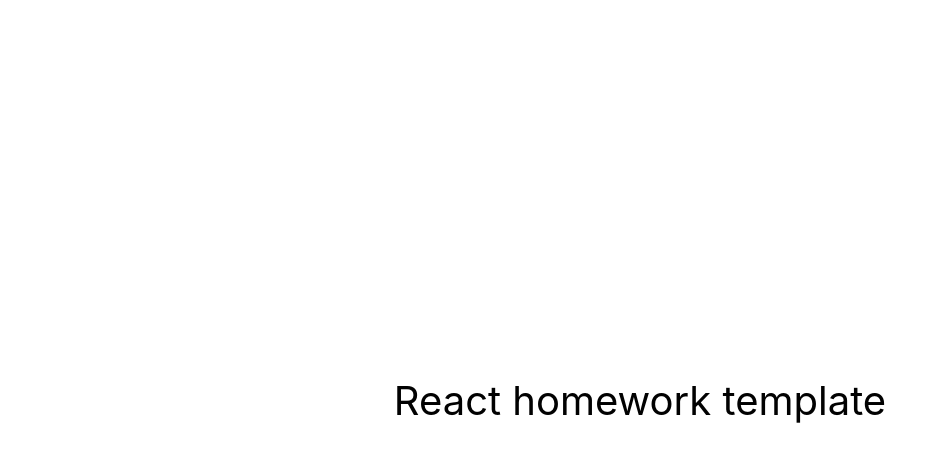
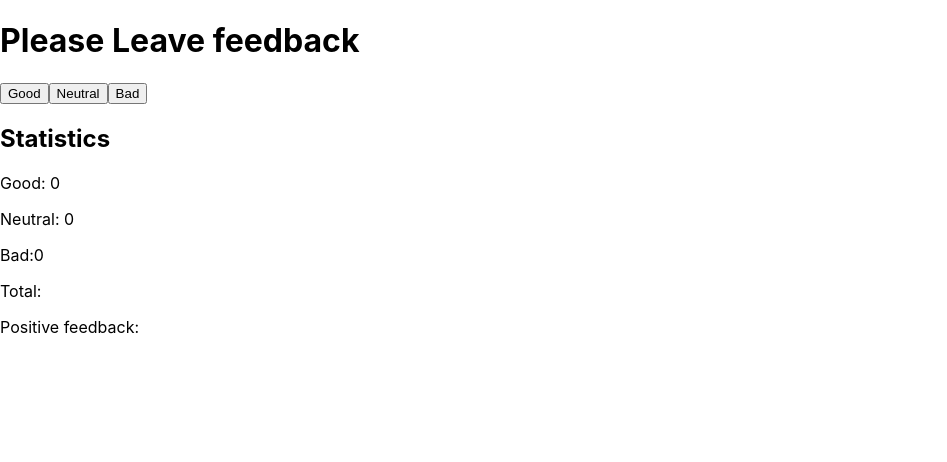
Before and after one commit to Maksym-Ocheretniuk/goit-react-hw-02-feedback, a React (Create React App) app: page / in a window 1280 px wide. Shown: the top 462 px of the page, without its empty margins (0-947 px from the left). Built offline with nearby package versions, Linux system fonts and the light colour scheme.

Commit message:
розмітка + функції на кліки

```diff
--- a/src/components/App.jsx
+++ b/src/components/App.jsx
@@ -1,16 +1,61 @@
-export const App = () => {
-  return (
-    <div
-      style={{
-        height: '100vh',
-        display: 'flex',
-        justifyContent: 'center',
-        alignItems: 'center',
-        fontSize: 40,
-        color: '#010101'
-      }}
-    >
-      React homework template
-    </div>
-  );
-};
+import { Component } from 'react';
+
+export class App extends Component {
+  state = {
+    good: 0,
+    neutral: 0,
+    bad: 0,
+  };
+
+  onBtnGoodClicked = () =>
+    this.setState(prevState => ({
+      good: prevState.good + 1,
+      total: this.good + this.neutral + this.bad,
+    }));
+
+  onBtnNeutralClicked = () =>
+    this.setState(prevState => ({ neutral: prevState.neutral + 1 }));
+
+  onBtnBadClicked = () =>
+    this.setState(prevState => ({ bad: prevState.bad + 1 }));
+
+  render() {
+    const { good, neutral, bad, total } = this.state;
+    return (
+      <div>
+        <h1>Please Leave feedback</h1>
+        <button type="button" onClick={this.onBtnGoodClicked}>
+          Good
+        </button>
+        <button type="button" onClick={this.onBtnNeutralClicked}>
+          Neutral
+        </button>
+        <button type="button" onClick={this.onBtnBadClicked}>
+          Bad
+        </button>
+        <h2>Statistics</h2>
+        <p>Good: {good} </p>
+        <p>Neutral: {neutral} </p>
+        <p>Bad:{bad} </p>
+        <p>Total:{total} </p>
+        <p>Positive feedback: </p>
+      </div>
+    );
+  }
+}
+// export const App = () => {
+//   return (
+//     <div
+//       style={{
+//         height: '100vh',
+//         display: 'flex',
+//         justifyContent: 'center',
+//         alignItems: 'center',
+//         fontSize: 40,
+//         color: '#010101',
+//       }}
+//     >
+//       React homework template
+//     </div>
+//   );
+// };
```
